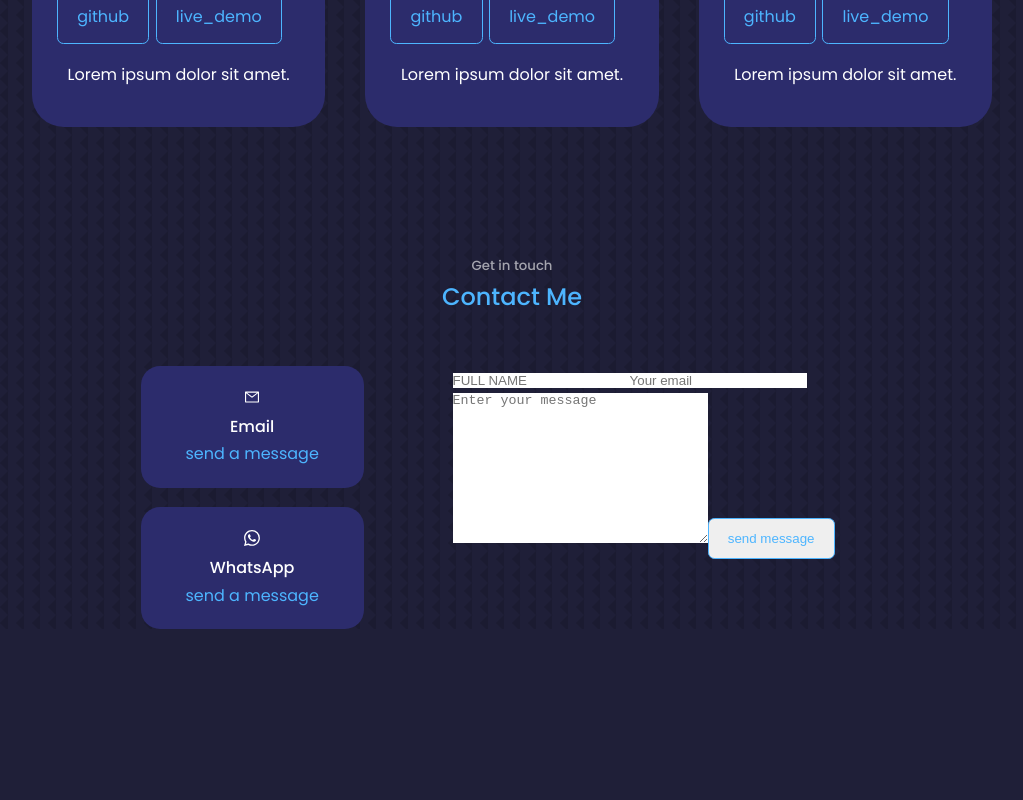
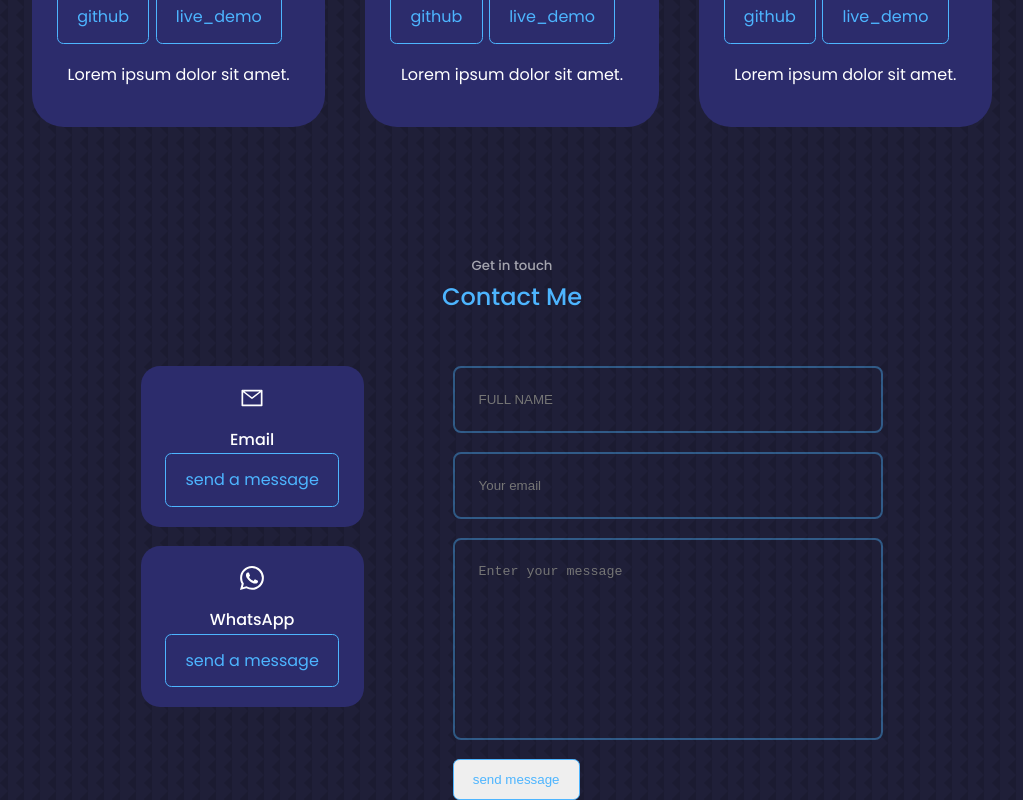
Before and after one commit to tobiadedoyin/mySite, a React (Create React App) app: page / in a window 1280 px wide. Shown: the part 3657-4457 px from the top of the page, without its empty margins (128-1151 px from the left). Before the commit the page ends 4286 px from the top, so only its background shows below. Built offline with nearby package versions, Linux system fonts and the light colour scheme.

Commit message:
contact fixed

```diff
--- a/src/components/Contact.jsx
+++ b/src/components/Contact.jsx
@@ -17,6 +17,7 @@ export default function Contact() {
               href="mailto:oladeletobiadedoyin@gmail.com"
               target="_blank"
               rel="noreferrer"
+              className="btn"
             >
               send a message
             </a>
@@ -29,6 +30,7 @@ export default function Contact() {
               href="https://wa.me/23408169686880?text=Hello%2C%20My%20Name%20is%20Oladele%20Tobi%2C%20%20I%20am%20a%20full%20stack%20developer%2C%20How%20can%20i%20be%20of%20help."
               target="_blank"
               rel="noreferrer"
+              className="btn"
             >
               send a message
             </a>
--- a/src/index.css
+++ b/src/index.css
@@ -498,3 +498,27 @@ nav a.active {
   background: transparent;
   border-color: var(--color-primary-variant);
 }
+.contact__option-icon {
+  margin-bottom: 0.5rem;
+  font-size: 1.5rem;
+}
+
+form {
+  display: flex;
+  flex-direction: column;
+  gap: 1.2rem;
+}
+input,
+textarea {
+  width: 100%;
+  padding: 1.5rem;
+  border-radius: 0.5rem;
+  background: transparent;
+  border: 2px solid var(--color-primary-variant);
+  resize: none;
+  color: #fff;
+}
+@media screem and (width: 1024px) {
+}
+@media screen and (width: 600px) {
+}
```
